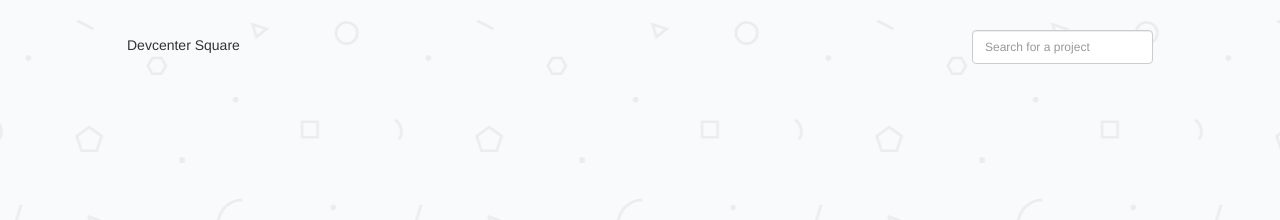
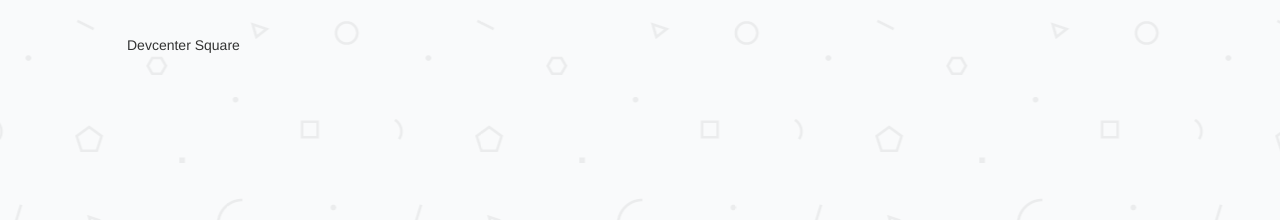
Before and after one commit to devcenter-square/devcenter-square.github.io, a Jekyll site: the page built from index.html, in a window 1280 px wide. Shown: the top 220 px of the page. Built offline with Jekyll 4.4.1, drawn with Linux system fonts in a browser that asks for light colours; some web fonts are replaced.

Commit message:
removed header and centralized block of text

```diff
--- a/_includes/header.html
+++ b/_includes/header.html
@@ -1,8 +1,8 @@
 <div class="header-container">
     <header class="wrapper clearfix">
         <div class="site-title"><a href="{{ site.baseurl }}/" href="">{{ site.title }}</a></div>
-        <form class="search">
+        <!-- <form class="search">
             <input class="form-control rounded" type="text" placeholder="Search for a project">
-        </form>
+        </form> -->
     </header>
 </div>
--- a/index.html
+++ b/index.html
@@ -12,7 +12,7 @@
         </div>
     </div>
     {% for post in site.posts %}
-    <div class="col-md-4 col-xs-12 no-padder">
+    <div class="col-md-offset-4 col-md-4 col-xs-12 no-padder">
         <div class="box box-{{post.color_id}} bg-{{post.color_id}}">
             <h5>Built with {{post.language}}</h5>
             <h3>{{post.title}}</h3>
```
